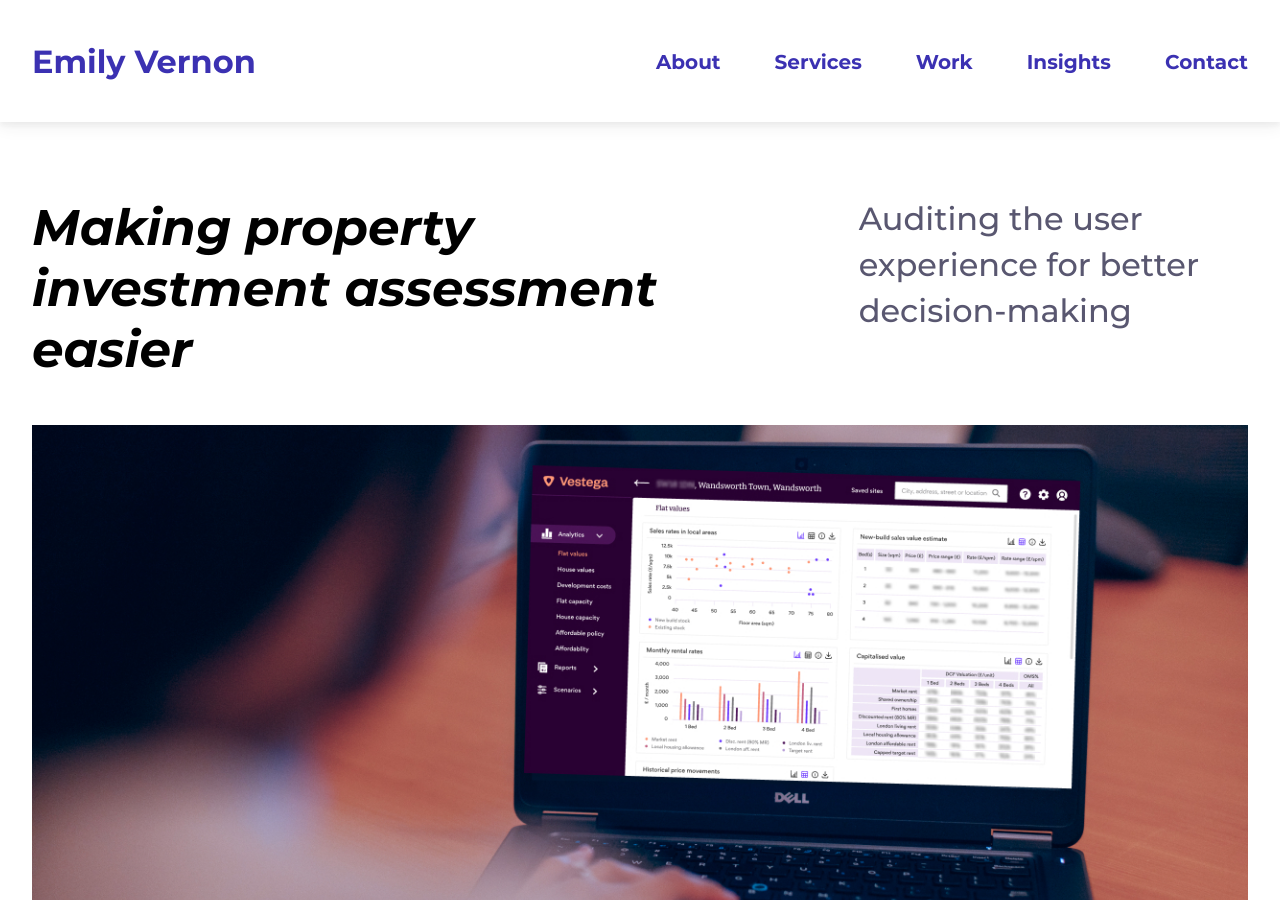
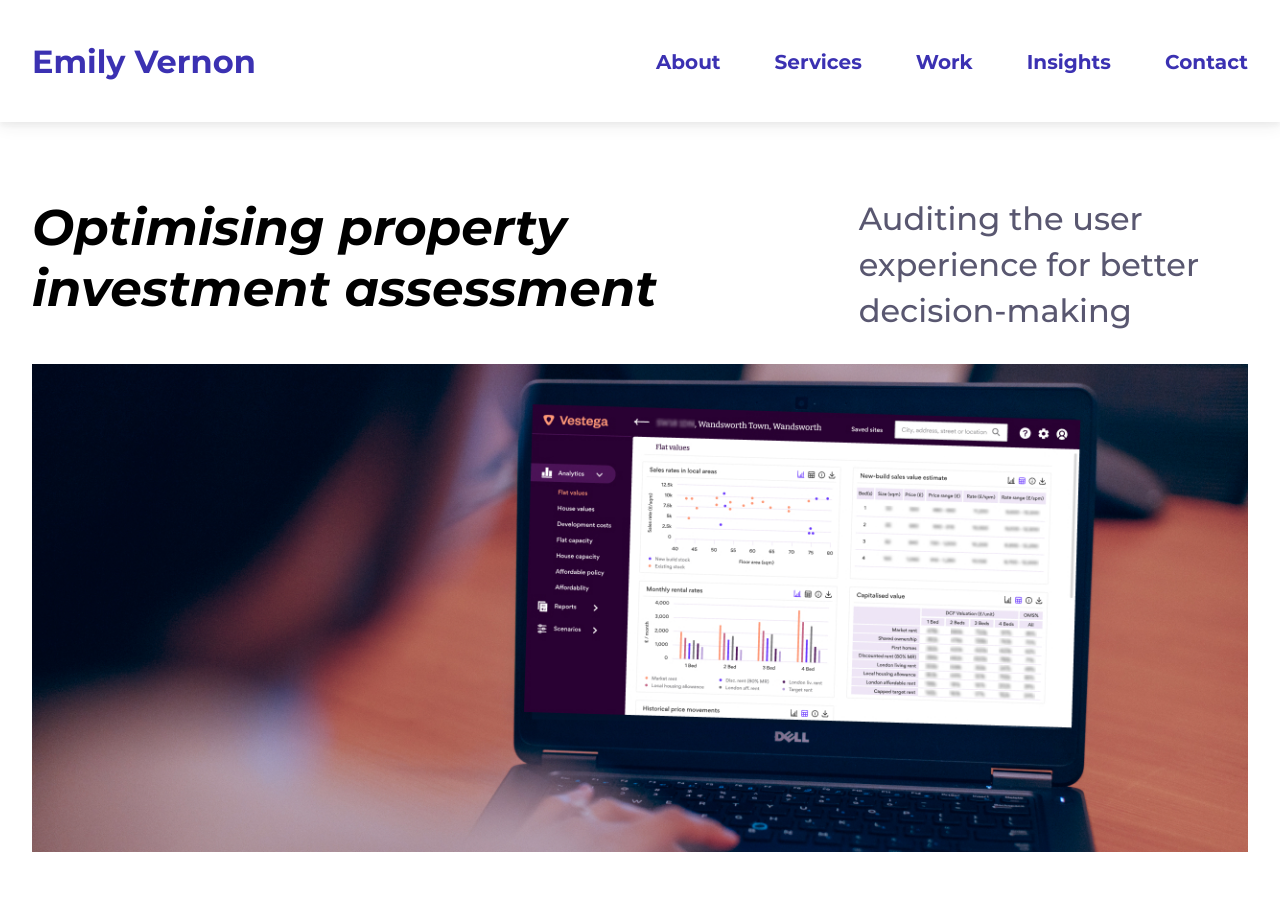
Before and after one commit to emilygv/emilyvernon.com, a Jekyll site: the page built from _casestudies/vestega.md, in a window 1280 px wide and 900 px high. Built offline with Jekyll 4.4.1, drawn with Linux system fonts in a browser that asks for light colours.

Commit message:
Update vestega.md
title change

```diff
--- a/_casestudies/vestega.md
+++ b/_casestudies/vestega.md
@@ -1,6 +1,6 @@
 ---
 layout: casestudy
-title: Making property investment assessment easier
+title: Optimising property investment assessment
 description: Auditing the user experience for better decision-making
 project_name: Vestega
 category: Creativity
```
